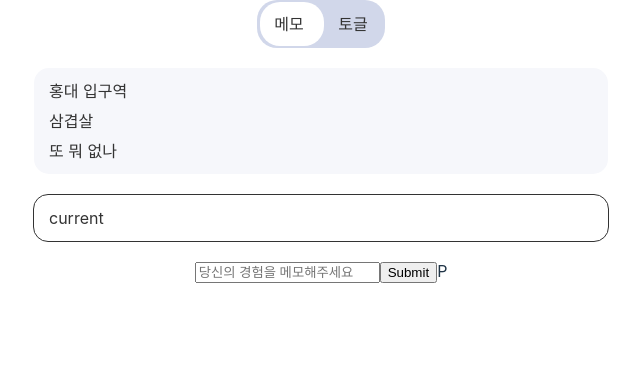
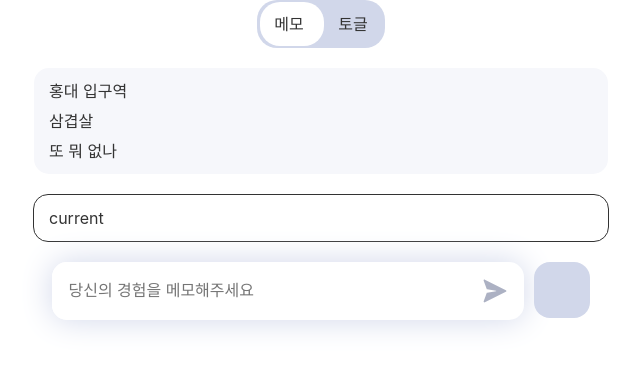
Before and after one commit to jxxh204/project-mem, a React (Vite) app: page / in a window 1280 px wide. Shown: the top 368 px of the page, without its empty margins (319-959 px from the left). Built offline with nearby package versions, Linux system fonts and the light colour scheme.

Commit message:
FEAT : Input Text, Button 작성

```diff
--- a/src/components/Bottom/Input.tsx
+++ b/src/components/Bottom/Input.tsx
@@ -1,17 +1,62 @@
 import styled from "styled-components";
+import SendImage from "../../assets/send.svg";
+import { useState } from "react";
 
-const Text = styled.input``;
-const Submit = styled.input``;
+const InputWarp = styled.form`
+  width: 80%;
+  height: 58px;
+  display: flex;
+  flex-direction: row;
+  box-shadow: 0px 0px 32px 0px ${({ theme }) => theme.color.main};
+  border-radius: 15px;
+  background-color: white;
+`;
+const Text = styled.input`
+  background-color: white;
+  border-radius: 15px 0px 0px 15px;
+  border: none;
+  width: 100%;
+  font-size: 16px;
+  padding: 0px 16px;
+  color: ${({ theme }) => theme.color.darkGray};
+`;
+const Submit = styled.input`
+  border-radius: 0px 15px 15px 0px;
+  padding: 15px;
+  border: none;
+
+  &:disabled {
+    filter: invert(90%) sepia(12%) saturate(282%) hue-rotate(189deg)
+      brightness(92%) contrast(99%);
+  }
+`;
 
 function Input() {
+  const [inputText, setInputText] = useState("");
   const handleSubmit = (e: React.FormEvent<HTMLInputElement>) => {
     e.preventDefault();
+    alert("개발중");
+    // setInputText()
   };
+  const onChangeHandler = (e: React.ChangeEvent<HTMLInputElement>) =>
+    setInputText(e.target.value);
+
   return (
-    <>
-      <Text placeholder="당신의 경험을 메모해주세요" type="text"></Text>
-      <Submit type="submit" onClick={handleSubmit}></Submit>
-    </>
+    <InputWarp>
+      <Text
+        placeholder="당신의 경험을 메모해주세요"
+        type="text"
+        onChange={onChangeHandler}
+      ></Text>
+      <Submit
+        type="Image"
+        src={SendImage}
+        name="submit"
+        alt="메모 입력 버튼"
+        disabled={inputText ? false : true}
+        onClick={handleSubmit}
+      ></Submit>
+    </InputWarp>
   );
 }
 
--- a/src/components/Bottom/Profile.tsx
+++ b/src/components/Bottom/Profile.tsx
@@ -1,5 +1,14 @@
+import styled from "styled-components";
+
+const ProfileStyle = styled.div`
+  border-radius: 16px;
+  width: 56px;
+  height: 56px;
+  background-color: ${({ theme }) => theme.color.main};
+`;
+
 function Profile() {
-  return <>P</>;
+  return <ProfileStyle></ProfileStyle>;
 }
 
 export default Profile;
--- a/src/components/Bottom/index.tsx
+++ b/src/components/Bottom/index.tsx
@@ -3,7 +3,13 @@ import Input from "./Input";
 import Profile from "./Profile";
 
 //엔터를 자동으로 넣기위해 submit 사용
-const BottomStyle = styled.section``;
+const BottomStyle = styled.section`
+  width: 92%;
+  display: flex;
+  flex-direction: row;
+  justify-content: center;
+  gap: 10px;
+`;
 function Bottom({ children }: { children: React.ReactNode }) {
   return <BottomStyle>{children}</BottomStyle>;
 }
```
Also changed, not shown: src/assets/send.png (deleted), src/assets/send.svg (added).
